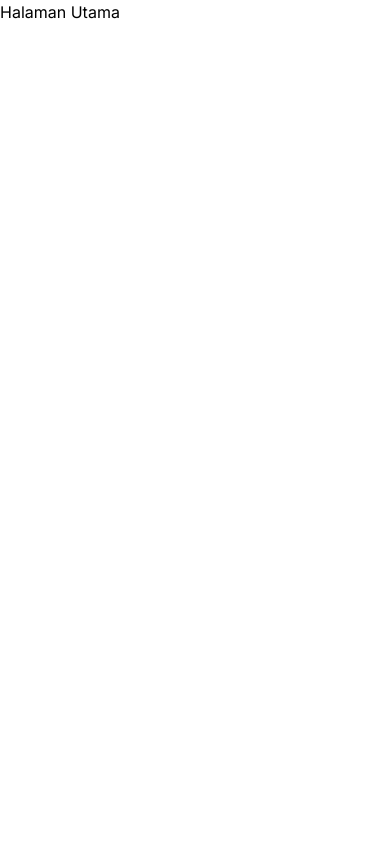
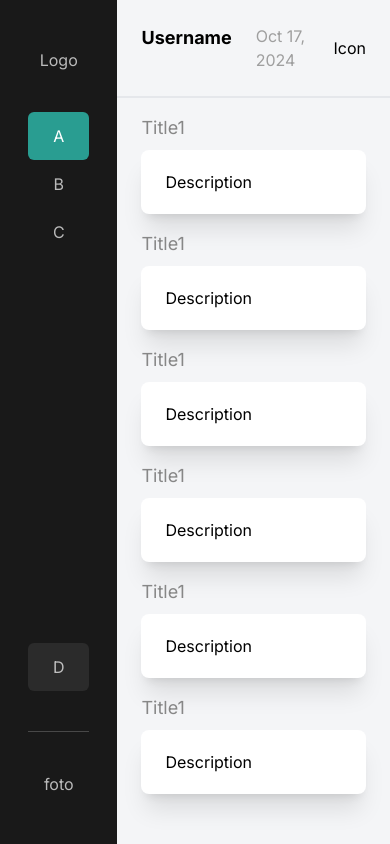
Before and after one commit to helmiazkia/Latihan-Reactjs, a React (Vite) app: page / in a window 390 px wide. Built offline with nearby package versions, Linux system fonts and the light colour scheme.

Commit message:
responsive layout

```diff
--- /dev/null
+++ b/src/components/Elements/Card/index.jsx
@@ -0,0 +1,9 @@
+const Card = () => {
+    return(
+        <>
+        <div className="text-lg text-gray-02 mb-2">Title1</div>
+        <div className="bg-white rounded-lg px-6 py-5 shadow-xl">Description</div>
+        </>
+    );
+};
+export default Card;
--- /dev/null
+++ b/src/components/Fragments/Header.jsx
@@ -0,0 +1,15 @@
+const Header = () => {
+    return(
+        <header className="border-b-2 p-6 flex items-center justify-between">
+            <div className="flex">
+                <div className="font-bold text-lg">Username</div>
+                <div className="ms-6 text-gray-03">Oct 17, 2024</div>
+            </div>
+            <div className="flex">
+                <div>Icon</div>
+                <div className="ms-10 hidden sm:block">Search Box</div>
+            </div>
+        </header>
+    );
+};
+export default Header;
--- /dev/null
+++ b/src/components/Fragments/Navbar.jsx
@@ -0,0 +1,45 @@
+import { Link } from "react-router-dom";
+
+const Navbar = () => {
+    return(
+        <nav className="bg-defaultBlack text-special-bg2 sm:w-72 w-36 h-screen px-7 py-12 flex flex-col justify-between">
+        <div>
+            <Link to="/">
+            <div className="flex justify-center mb-10">Logo</div>
+            <div className="flex bg-primary text-white px-4 py-3 rounded-md">
+            <div className="text-white mx-auto sm:mx-0">A</div>
+            <div className="ms-3 font-bold text-white hidden sm:block">Overview</div>
+            </div>
+            </Link>
+            <Link to="/balance">
+            <div className="flex hover:bg-special-bg3 px-4 py-3 rounded-md">
+            <div className="mx-auto sm:mx-0">B</div>
+            <div className="ms-3 text-special-bg2 hidden sm:block">Balances</div>
+            </div>
+            </Link>
+
+            <div className="flex hover:bg-special-bg3 px-4 py-3 rounded-md">
+            <div className="mx-auto sm:mx-0">C</div>
+            <div className="ms-3 text-special-bg2 hidden sm:block">Transactions</div>
+            </div>
+        </div>
+        <div className="sticky bottom-12">
+            <div className="flex bg-special-bg3 px-4 py-3 rounded-md">
+            <div className="mx-auto sm:mx-0">D</div>
+            <div className="ms-3 text-special-bg2 hidden sm:block">Logout</div>
+            </div>
+            <div className="border-b my-10 border-b-special-bg"></div>
+            <div className="flex justify-between">
+            <div className="mx-auto sm:mx-0">foto</div>
+            <div className="hidden sm:block">
+                Username
+                <br />
+                View Profile
+            </div>
+            <div className="hidden sm:block">icon</div>
+            </div>
+        </div>
+        </nav>
+    );
+};
+export default Navbar;
--- /dev/null
+++ b/src/components/Layouts/MainLayout.jsx
@@ -0,0 +1,25 @@
+import Header from "../Fragments/Header";
+import Navbar from "../Fragments/Navbar";
+
+const MainLayout = (props) => {
+    const {children} = props;
+    return (
+      <div className="flex bg-special-mainBg w-screen min-h-screen max-w-full">
+        {/* navbar start*/}
+        <Navbar/>
+        {/* navbar end*/}
+        <div className="w-screen">
+        {/* header start*/}
+        <Header />
+        {/* header end*/}
+         {/* content start*/}
+        <main className="px-6 py-4">
+        {children}
+        </main>
+        {/* content end*/}
+        </div>
+      </div>
+    );
+  };
+
+  export default MainLayout;
--- /dev/null
+++ b/src/pages/balance.jsx
@@ -0,0 +1,37 @@
+import Card from "../components/Elements/Card";
+import MainLayout from "../components/Layouts/MainLayout";
+
+const BalancePage = () => {
+  return (
+    <MainLayout type="balance">
+      {/* top content start*/}
+      <div className="mb-8 sm:flex sm:gap-6">
+        <div className="sm:w-1/3">
+          <Card />
+        </div>
+        <div className="sm:w-1/3">
+          <Card />
+        </div>
+        <div className="sm:w-1/3">
+          <Card />
+        </div>
+      </div>
+      {/* top content end*/}
+      {/* bottom content start*/}
+      <div className="mb-8 sm:flex sm:gap-6">
+        <div className="sm:w-1/3">
+          <Card />
+        </div>
+        <div className="sm:w-1/3">
+          <Card />
+        </div>
+        <div className="sm:w-1/3">
+          <Card />
+        </div>
+      </div>
+      {/* bottom content end*/}
+    </MainLayout>
+  );
+};
+
+export default BalancePage;
--- /dev/null
+++ b/src/pages/dashboard.jsx
@@ -0,0 +1,39 @@
+import Card from "../components/Elements/Card";
+import MainLayout from "../components/Layouts/MainLayout";
+
+const DashboardPage = () => {
+  return (
+    <MainLayout type="dashboard">
+      {/* top content start*/}
+      <div className="mb-4 sm:flex sm:gap-6">
+            <div className="mb-4 sm:w-1/3">
+            <Card/>
+            </div>
+            <div className="mb-4 sm:w-1/3">
+            <Card/>
+            </div>
+            <div className="mb-4 sm:w-1/3">
+            <Card/>
+            </div>
+        </div>
+        {/* top content end*/}
+        {/* bottom content start*/}
+        <div className="sm:flex sm:gap-6">
+            <div className="mb-4 sm:w-1/3">
+            <Card/>
+            </div>
+            <div className="sm:w-2/3">
+            <div className="mb-4">
+            <Card/>
+            </div>
+            <div className="mb-4">
+            <Card/>
+            </div>
+            </div>
+        </div>
+        {/* bottom content end*/}
+    </MainLayout>
+  );
+};
+
+export default DashboardPage;
```
Also changed, not shown: src/App.jsx (+7 -1 lines).
